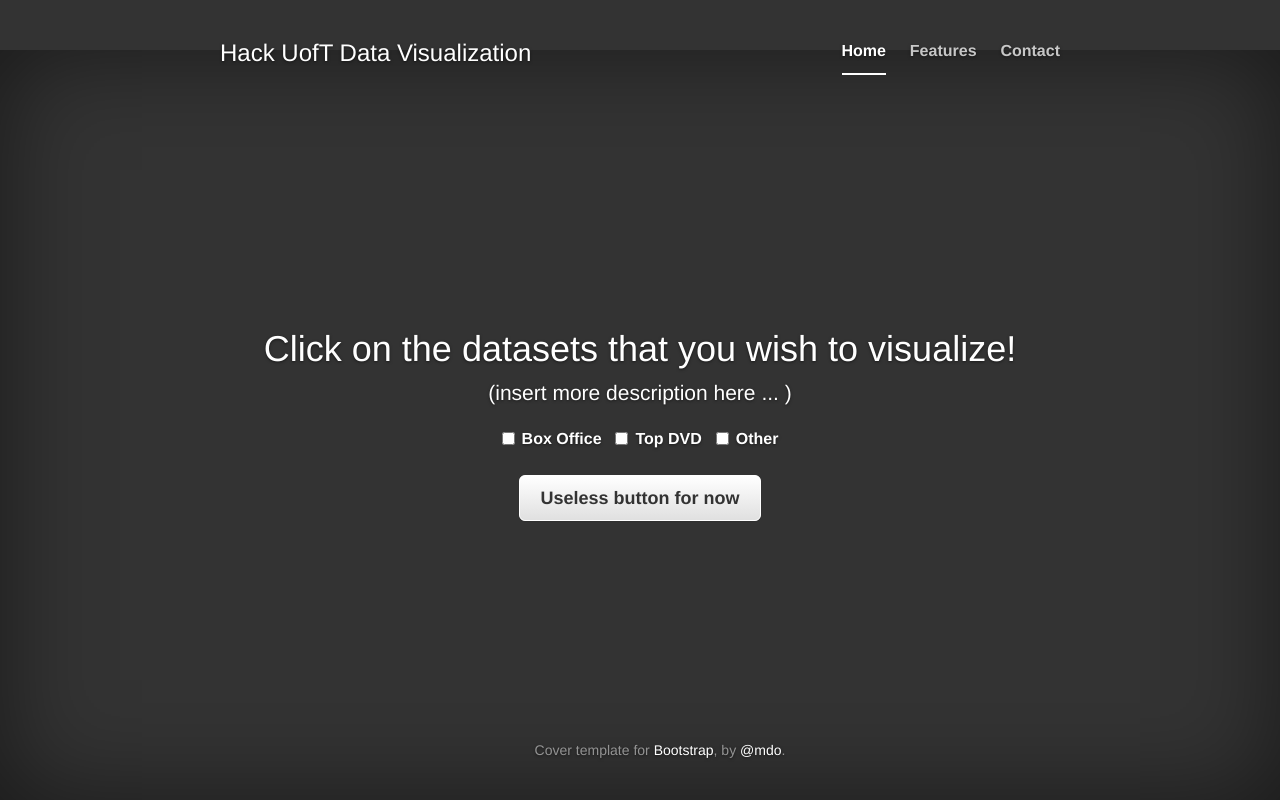
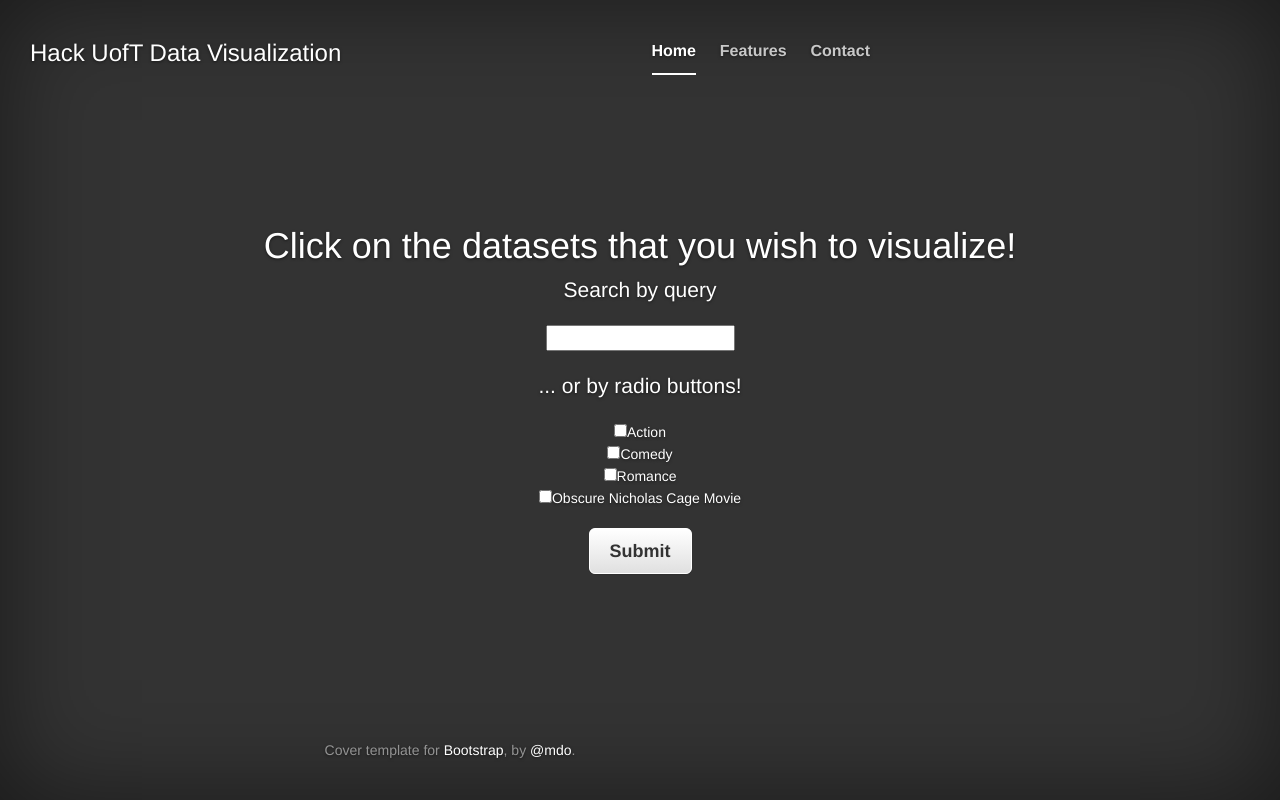
Before and after one commit to fanbeatsman/HackUofT, a website: page public/index.html in a window 1280 px wide. Drawn offline with nearby package versions, Linux system fonts and the light colour scheme.

Commit message:
change form for check boxes

```diff
--- a/package.json
+++ b/package.json
@@ -4,6 +4,7 @@
   "description": "HackUofT",
   "main": "app.js",
   "dependencies": {
+    "ejs": "^2.2.3",
     "express": "^4.11.1"
   },
   "devDependencies": {},
--- a/public/css/cover.css
+++ b/public/css/cover.css
@@ -105,6 +105,10 @@ body {
 }
 
 
+input {
+  color: black;
+}
+
 /*
  * Cover
  */
--- a/public/css/styles.css
+++ b/public/css/styles.css
@@ -1,7 +1,7 @@
-body {
+/*body {
   padding-top: 50px;
 }
 .instructions {
   padding: 40px 15px;
   text-align: center;
-}
+}*/
--- a/public/index.html
+++ b/public/index.html
@@ -1,33 +1,30 @@
 <!DOCTYPE html>
 <html lang="en">
 <head>
-<script src="http://d3js.org/d3.v3.min.js" charset="utf-8"></script>
-<script src="js/mainD3.js"></script>
-
   <meta charset="utf-8">
   <meta name="viewport" content="width=device-width, initial-scale=1">
   <meta name="description" content="">
   <meta name="author" content="">
-    <link href="css/styles.css" rel="stylesheet">
+  <!-- jQuery (necessary for Bootstrap's JavaScript plugins) -->
+  <script src="https://ajax.googleapis.com/ajax/libs/jquery/1.11.2/jquery.min.js"></script>
+  <script src="http://d3js.org/d3.v3.min.js" charset="utf-8"></script>
+  <script src="js/mainD3.js"></script>
   <script src="js/main.js"></script>
-
   <!-- Latest compiled and minified CSS -->
   <link rel="stylesheet" href="https://maxcdn.bootstrapcdn.com/bootstrap/3.3.2/css/bootstrap.min.css">
-
   <!-- Optional theme -->
   <link rel="stylesheet" href="https://maxcdn.bootstrapcdn.com/bootstrap/3.3.2/css/bootstrap-theme.min.css">
-
   <!-- Latest compiled and minified JavaScript -->
   <script src="https://maxcdn.bootstrapcdn.com/bootstrap/3.3.2/js/bootstrap.min.js"></script>
-
   <!-- Custom styles for this template -->
   <link href="css/cover.css" rel="stylesheet">
+  <link href="css/styles.css" rel="stylesheet">
 </head>
 
   <body>
  <div class="site-wrapper">
       <div class="site-wrapper-inner">
-        <div class="cover-container">
+        <div class="covecr-container">
           <div class="masthead clearfix">
             <div class="inner">
               <h3 class="masthead-brand"> Hack UofT Data Visualization </h3>
@@ -44,29 +41,28 @@
 
           <div class="inner cover">
             <h1 class="cover-heading">Click on the datasets that you wish to visualize!</h1>
-            <p class="lead"> (insert more description here ... )</p>
-
-            <div class="checkbox-inline">
-              <label>
-                <input id="checkbox1" type="checkbox" onclick="checkbox_validation()">Box Office
-              </label>
+            <p class="lead"> Search by query </p>
+            <div id="check">
+              <form>
+                <input type="text" name="name" id="search"></input>
+                <br>
+              </form>
+              <br>
+              <form>
+                <p class="lead"> ... or by radio buttons! </p>
+                <input type="checkbox" name="genre" value="Action">Action</input>
+                <br>
+                <input type="checkbox" name="genre" value="Comedy">Comedy</input>
+                <br>
+                <input type="checkbox" name="genre" value="Romance">Romance</input>
+                <br>
+                <input type="checkbox" name="genre" value="Obscure Nicholas Cage Movie">Obscure Nicholas Cage Movie</input>
+                <br></br>
+                <input type="submit" value="Submit" class="btn btn-lg btn-default" id="button">
+              </form>
+              <br>
             </div>
-            <div class="checkbox-inline">
-              <label>
-                <input id="checkbox2" type="checkbox" onclick="checkbox_validation()">Top DVD
-              </label>
           </div>
-            <div class="checkbox-inline">
-              <label>
-                <input id="checkbox3" type="checkbox" onclick="checkbox_validation()">Other
-              </label>
-            </div>
-
-            <br><br>
-            <p class="lead">
-              <a href="#" class="btn btn-lg btn-default"> Useless button for now </a>
-            </p>
-
 
           <div class="mastfoot">
             <div class="inner">
--- a/public/js/main.js
+++ b/public/js/main.js
@@ -1,8 +1,29 @@
+$( document ).ready(function() {
+    // console.log( "ready!" );
+    document.getElementById("button").onclick = function(){sendAPI();};
+});
 
-function checkbox_validation() {
-    var c1 = document.getElementById("checkbox1").checked;
-    var c2 = document.getElementById("checkbox2").checked;
-    var c3 = document.getElementById("checkbox3").checked;
 
-    console.log("checkbox1=" + c1 + " , checkbox2=" + c2 + " , checkbox3=" + c3);
+function sendAPI(){
+    if (document.getElementById("search").value){
+        //searching
+        var query = document.getElementById("search").value
+        alert("You have searched for this: " + query);
+    }
+    else {
+        //checkboxing
+        var checked = $('input[name="genre"]:checked');
+        var counter = 0;
+        var genreChosen = [];
+        while (checked[counter].value !== ""){
+            genreChosen.push(checked[counter].value);
+            alert("You checked this genre:" + checked[counter].value);
+            counter++;
+
+        }
+        // genreChosen.forEach(function(entry){
+        //   alert("You checked these " + entry + "\n API request sent");
+        // });
+    }
+    //data stored in genreChosen array
 }
--- a/public/js/mainD3.js
+++ b/public/js/mainD3.js
@@ -36,5 +36,5 @@ svg.selectAll("circle")
 	.attr("r",5);
 
 var line = d3.svg.line()
-	.x(function(d){ return x(d[0]);}
-	.y(function(d){ return y(d[1]);}))
+	.x(function(d){ return x(d[0]);})
+	.y(function(d){ return y(d[1]);});
```
Also changed, not shown: app.js (+13 -0 lines), server.js (added, +20 -0 lines), README.md. Lines whose indentation alone changed are shown as unchanged.
